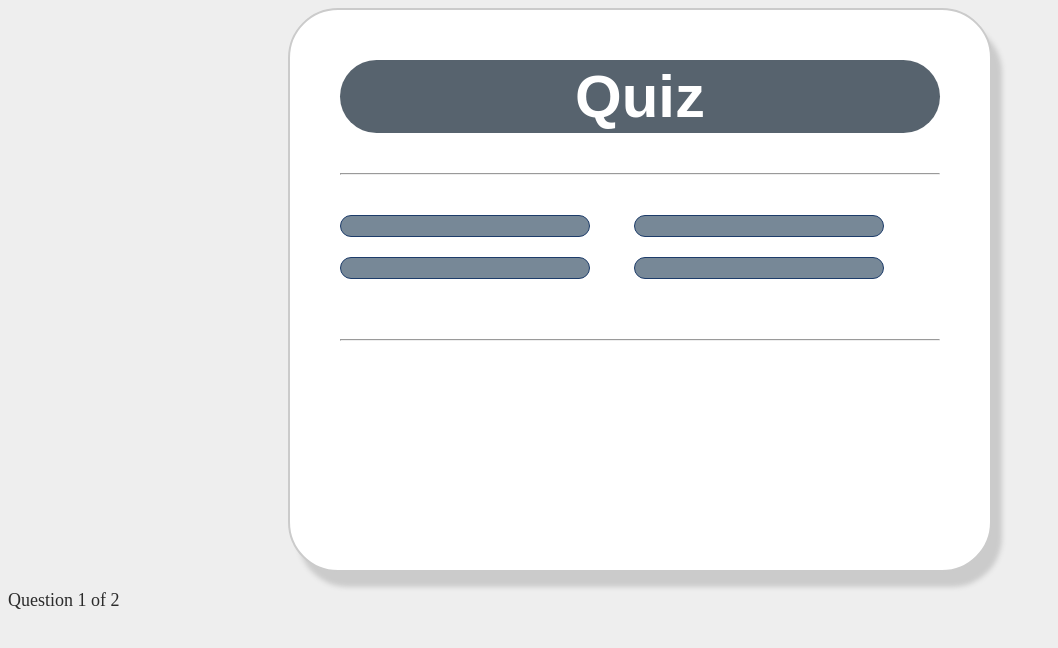
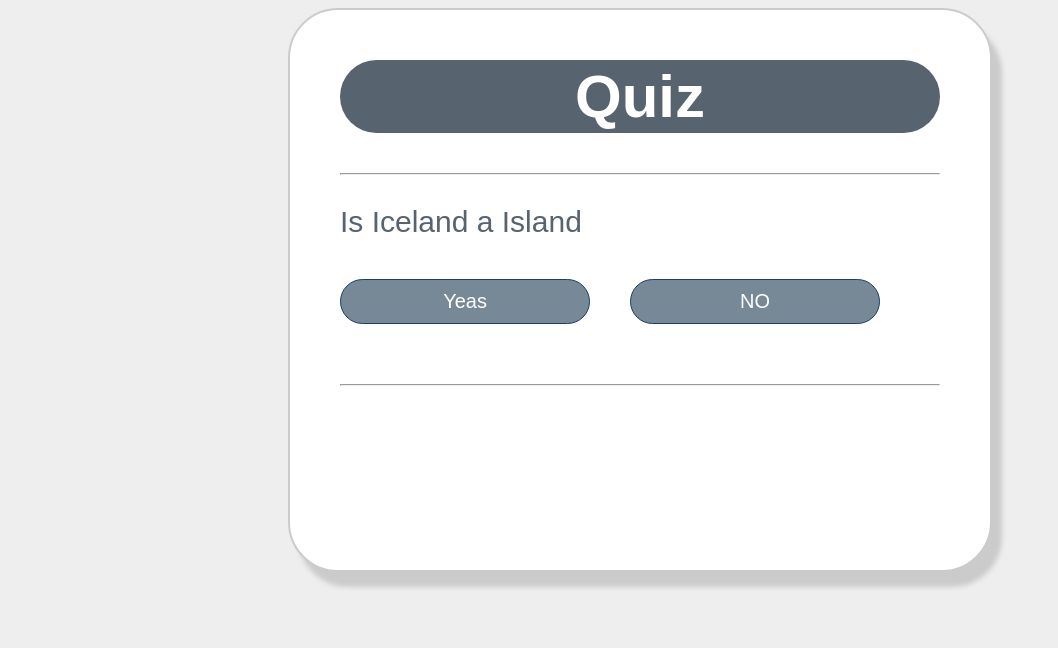
Before and after one commit to steinikarls/Verkefni5, a plain HTML site: page index.html in a window 1280 px wide. Shown: the whole page, without its empty margins (0-1058 px from the left). Drawn offline with Linux system fonts and the light colour scheme.

Commit message:
skil
finished

```diff
--- a/index.html
+++ b/index.html
@@ -1,27 +1,22 @@
 <!DOCTYPE html>
 <html>
 <head>
+<meta charset="utf-8">
+<link rel="stylesheet" type="text/css" href="stylesheet.css">
 	<title></title>
-	<link rel="stylesheet" type="text/css" href="stylesheet.css">
 </head>
-<body>
+	<body>
 	<div class="grid">
 		<div id="quiz">
 			<h1>Quiz</h1>
 			<hr style="margin-bottom: 20px">
 			<p id="question"></p>
 			<div class="buttons">
-				<button id="btn0"><span id="choice0"></span></button>
-				<button id="btn1"><span id="choice1"></span></button>
-				<button id="btn2"><span id="choice2"></span></button>
-				<button id="btn3"><span id="choice3"></span></button>
+				<div id="options"></div>
 			</div>
 			<hr style="margin-top: 50px">
 		</div>
 	</div>
 </body>
-<footer>
-	<p id="progress"> Question 1 of 2</p>
-</footer>
-<script src="javascript.js"></script>
+<script type="text/javascript" src="script.js"></script>
 </html>
--- a/javascript.js
+++ /dev/null
@@ -1,27 +0,0 @@
-function Questions(question,answers,correct)
-{
-    this.question =question;
-    this.answers = answers;
-    this.correct = correct;
-}
-var questions =[
-	new Questions("what am i?",["boy","man","girl","woman"],"man"),
-	new Questions("what am is?",["boy","man","girl","woman"],"man"),
-	new Questions("what am ia?",["boy","man","girl","woman"],"man")
-
-];
-
-
-
-function populate() {
-	var el = document.getElementById('question');
-	el.innerHTML = Questions[1].question;
-	for (var i = 0; i < questions[1].answers.length; i++) {
-		var el = document.getElementById('btn'+i)
-		el.innerHTML = questions[1].answers[i]
-	}
-}
-
-
-
-populate();
--- /dev/null
+++ b/script.js
@@ -0,0 +1,21 @@
+function Questions(question,answers,correct)
+{
+    this.question =question;
+    this.answers = answers;
+    this.correct = correct;
+}
+var questions =[
+	new Questions("What continent is Iceland",["Europe","North-America","Asia","Australia"],"Europe"),
+	new Questions("Who is the Icelandic Prime Minister",["Sigmundur Davíð","Bjarni Ben","Geir H Horde","No Body"],"No Body"),
+	new Questions("Is Iceland a Island",["Yeas","NO"],"Yeas")
+
+];
+
+var random = Math.floor(Math.random() * questions.length);
+
+(function () {
+	document.getElementById('question').innerHTML = questions[random].question;
+	for (i = 0; i < questions[random].answers.length; i++) {
+		document.getElementById('options').innerHTML += '<button id="btn'+i+'">'+questions[random].answers[i]+'</button>'
+	}
+}());
```
Also changed, not shown: DomTree.png (added), 2 other files.
